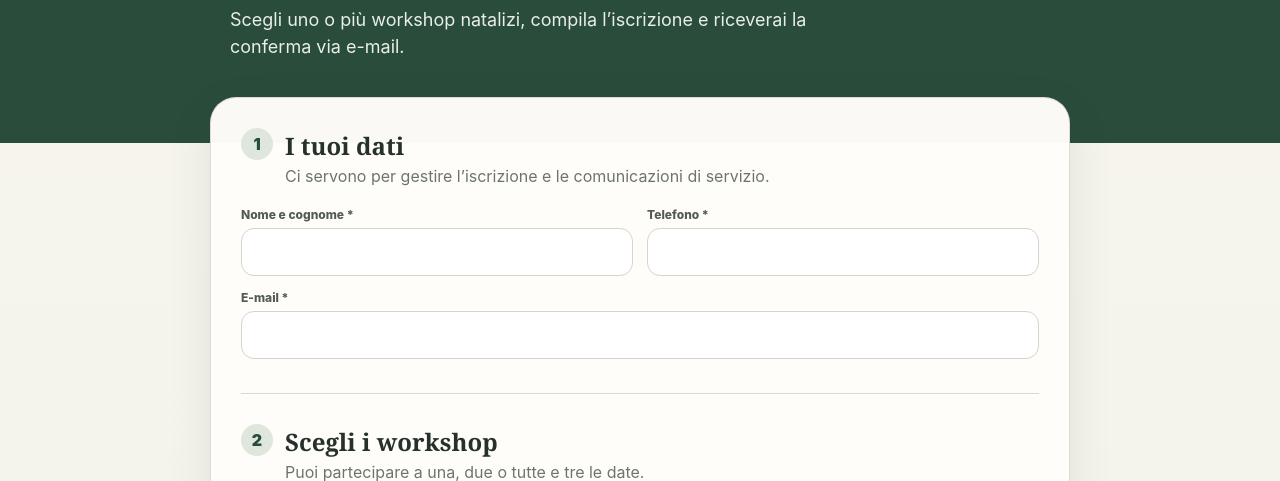
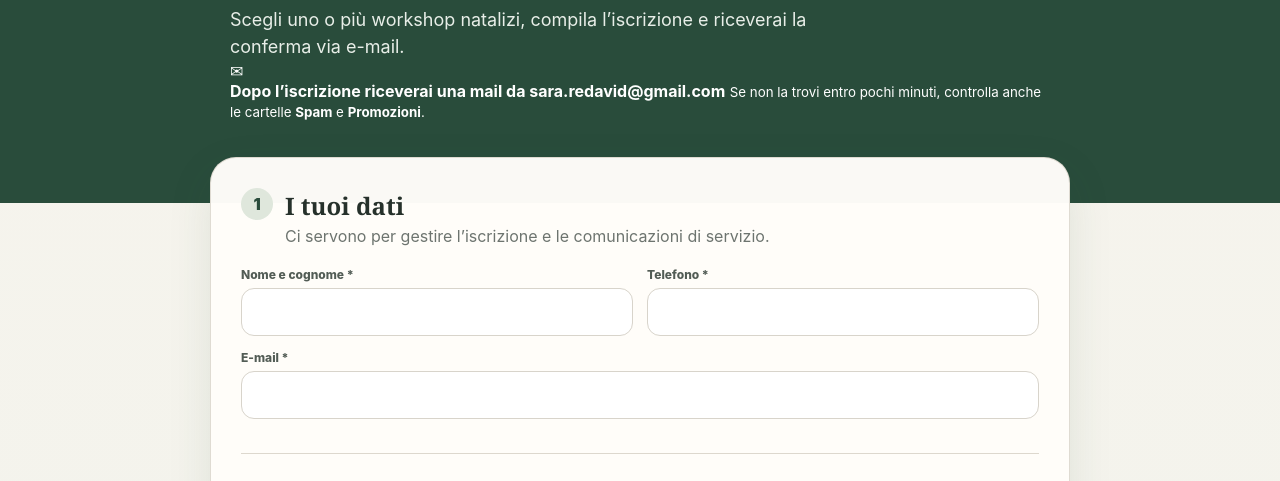
Before and after one commit to RobertoBottino/stravaganze-corsi, a plain HTML site: page index.html in a window 1280 px wide. Shown: the part 260-741 px from the top of the page. Drawn offline with Linux system fonts and the light colour scheme.

Commit message:
Make confirmation email and spam notice prominent in hero

```diff
--- a/index.html
+++ b/index.html
@@ -6,7 +6,7 @@
   <meta name="theme-color" content="#294c3b">
   <meta name="description" content="Iscrizione ai Christmas Atelier di Stravaganze Floreali">
   <title>Christmas Atelier · Stravaganze Floreali</title>
-  <link rel="stylesheet" href="./styles.css?v=4">
+  <link rel="stylesheet" href="./styles.css?v=5">
 </head>
 <body>
 <header class="hero">
@@ -15,6 +15,13 @@
     <p class="eyebrow">CHRISTMAS ATELIER 2026</p>
     <h1>Un pomeriggio creativo tutto per te.</h1>
     <p class="lead">Scegli uno o più workshop natalizi, compila l’iscrizione e riceverai la conferma via e-mail.</p>
+    <div class="hero-mail-alert">
+      <span class="hero-mail-icon">✉</span>
+      <div>
+        <b>Dopo l’iscrizione riceverai una mail da sara.redavid@gmail.com</b>
+        <small>Se non la trovi entro pochi minuti, controlla anche le cartelle <strong>Spam</strong> e <strong>Promozioni</strong>.</small>
+      </div>
+    </div>
   </div>
 </header>
 
```
